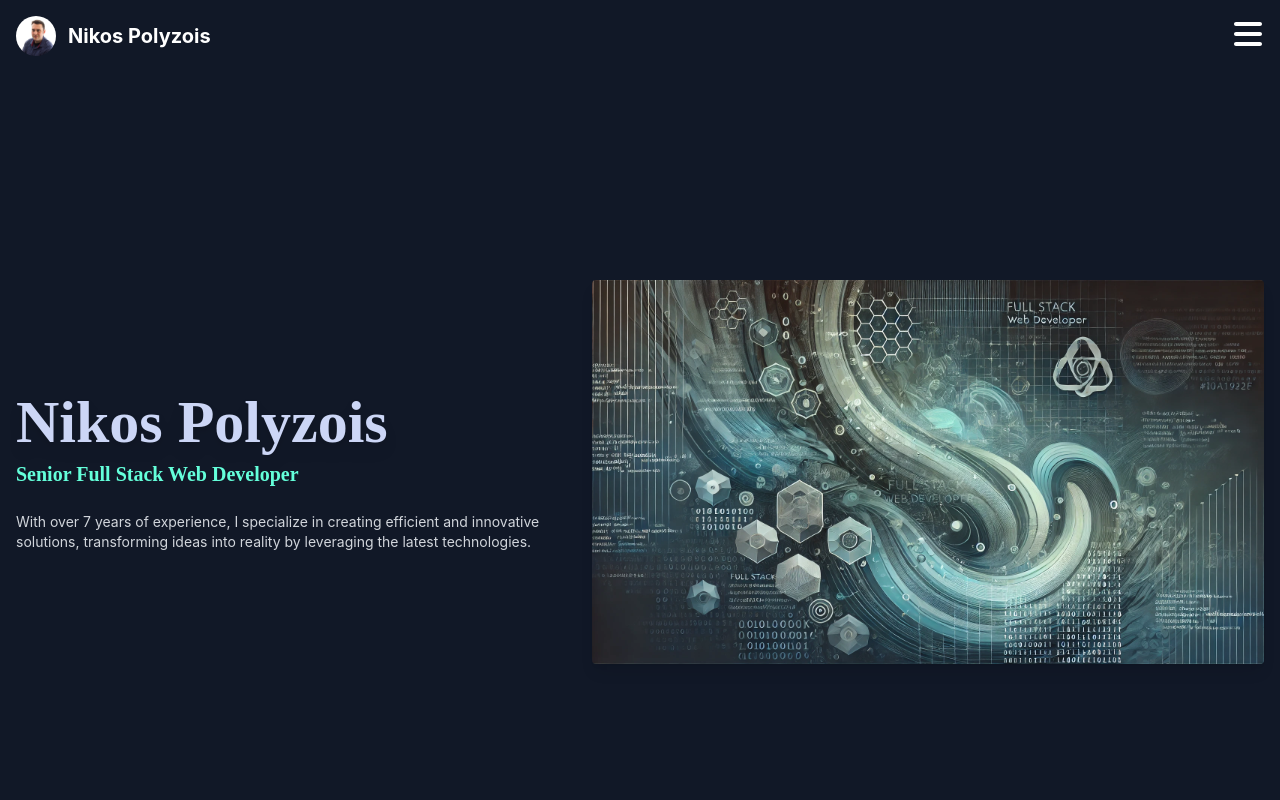
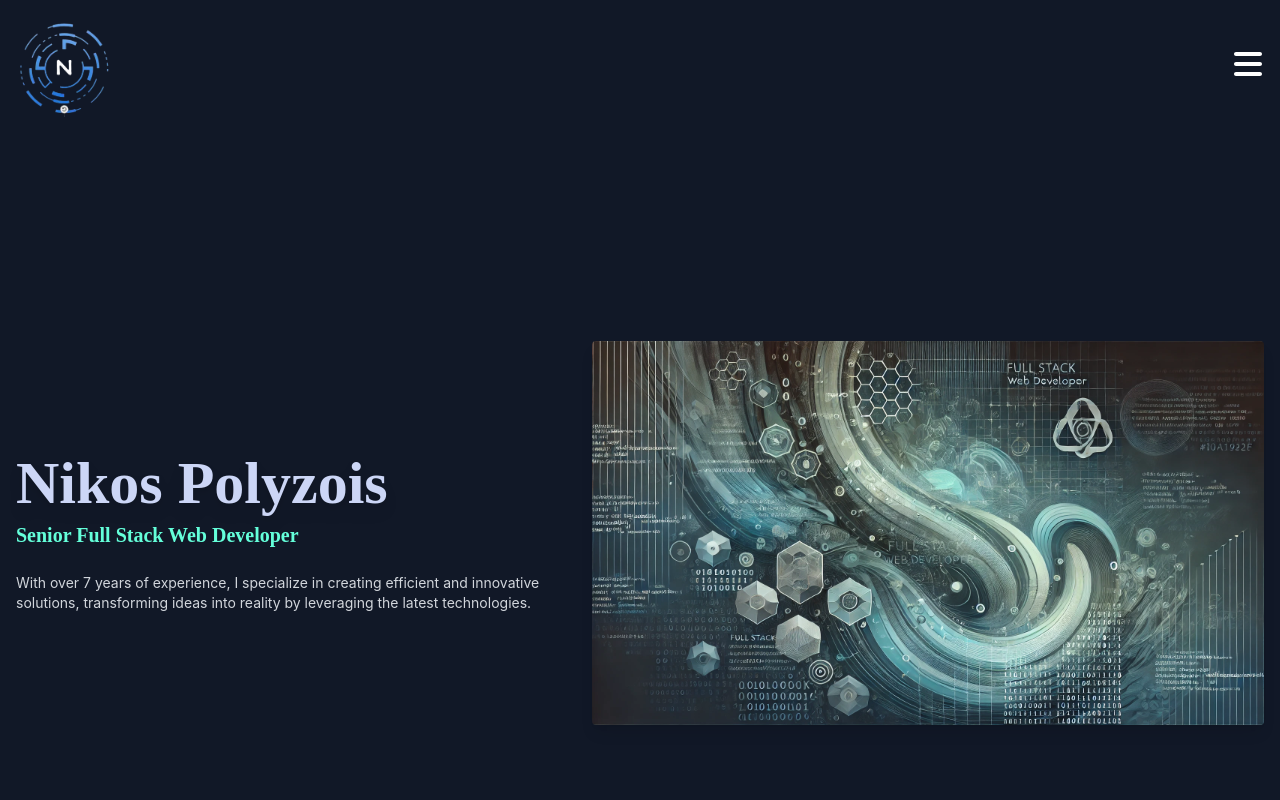
Before and after one commit to npolizois/mypersonalwebsite, a React (Vite) app: page / in a window 1280 px wide. Shown: the top 800 px of the page. Built offline with nearby package versions, Linux system fonts and the light colour scheme.

Commit message:
update logo and favicon

```diff
--- a/src/components/Header.tsx
+++ b/src/components/Header.tsx
@@ -11,11 +11,8 @@ const Header: React.FC<HeaderProps> = ({ onToggle }) => {
   return (
     <header className="container mx-auto flex justify-between items-center p-4 bg-transparent transition-all duration-300">
       {/* Logo */}
-      <a href="#" className="flex items-center">
-        <img src={np} alt="Nikos Polyzois" className="w-10 h-10 rounded-full" />
-        <span className="ml-3 text-white text-xl font-bold">
-          Nikos Polyzois
-        </span>
+      <a href="#">
+        <img src={np} alt="Nikos Polyzois" className="w-24 h-26 rounded-full" />
       </a>
 
       {/* Hamburger Icon */}
```
Also changed, not shown: public/favicon.svg, src/assets/np.webp.
